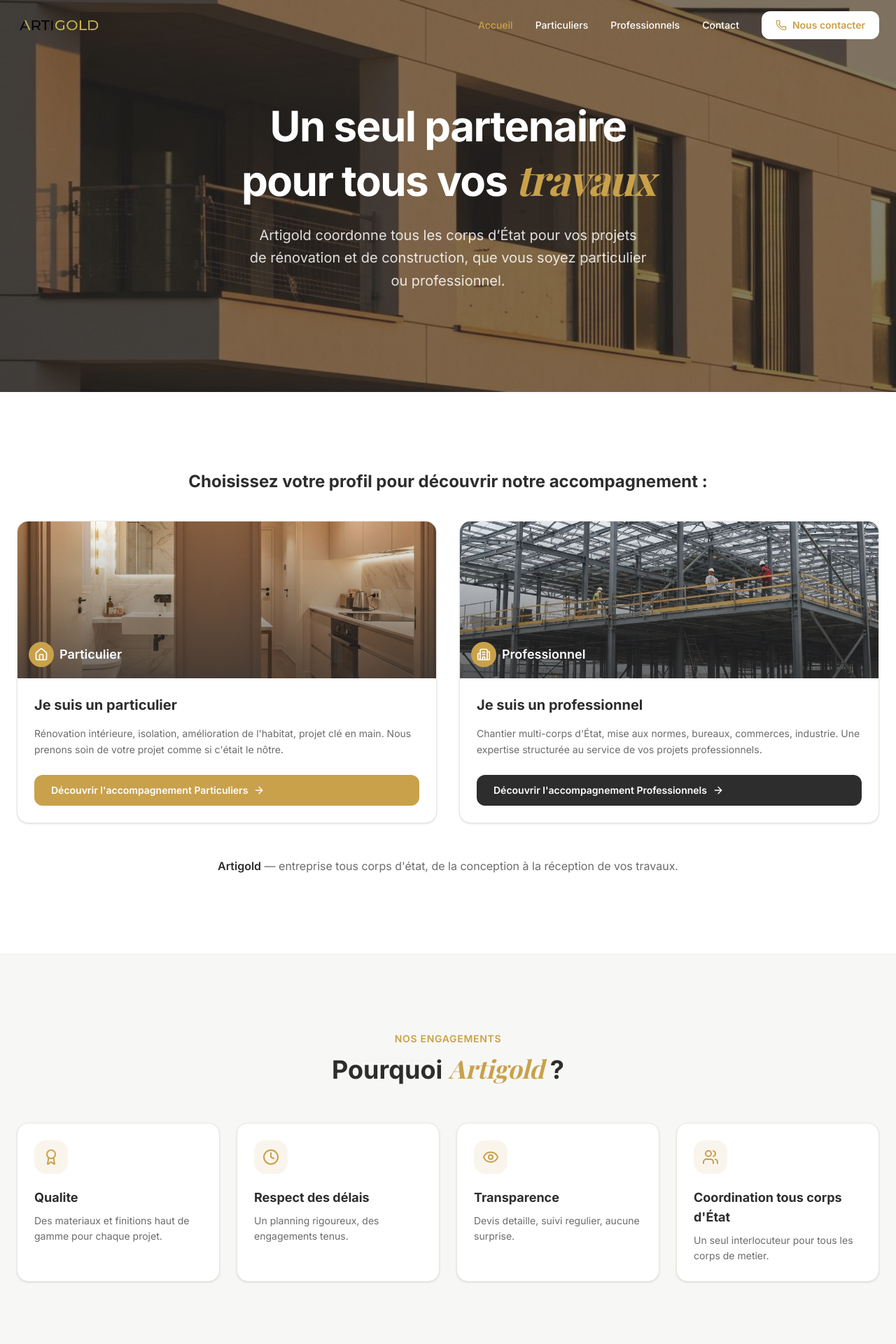
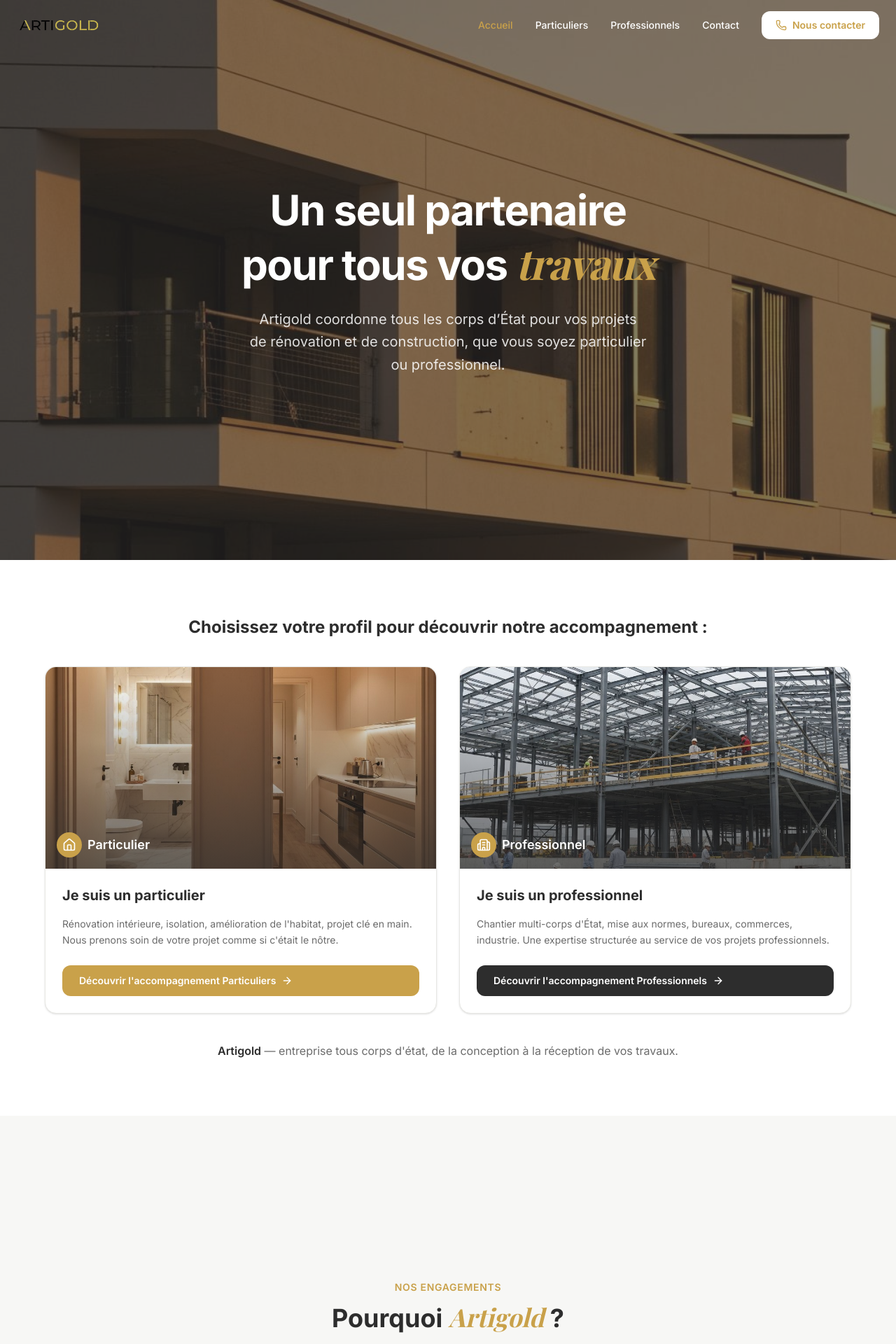
Before and after one commit to contact940/artic-gold, a Next.js app: page / in a window 1280 px wide. Shown: the top 1920 px of the page at 70% size. Built offline with nearby package versions, Linux system fonts and the light colour scheme; a web font is replaced by a local one.

Commit message:
add animation to home page

```diff
--- a/app/page.tsx
+++ b/app/page.tsx
@@ -1,14 +1,80 @@
+"use client"
+
+import { useRef } from "react"
 import Image from "next/image"
 import Link from "next/link"
 import { ArrowRight, Home, Building2, Award, Clock, Eye, Users } from "lucide-react"
-import { SectionWrapper } from "@/components/section-wrapper"
+import { motion, useScroll, useTransform } from "motion/react"
 import { FadeIn } from "@/components/fade-in"
 
+const pillars = [
+  {
+    icon: Award,
+    title: "Qualite",
+    description: "Des materiaux et finitions haut de gamme pour chaque projet.",
+  },
+  {
+    icon: Clock,
+    title: "Respect des délais",
+    description: "Un planning rigoureux, des engagements tenus.",
+  },
+  {
+    icon: Eye,
+    title: "Transparence",
+    description: "Devis detaille, suivi regulier, aucune surprise.",
+  },
+  {
+    icon: Users,
+    title: "Coordination tous corps d'État",
+    description: "Un seul interlocuteur pour tous les corps de metier.",
+  },
+]
+
 export default function LandingPage() {
+  // ── Hero parallax ──────────────────────────────────────────────
+  const heroRef = useRef<HTMLElement>(null)
+  const { scrollYProgress: heroProgress } = useScroll({
+    target: heroRef,
+    offset: ["start start", "end start"],
+  })
+  // Image drifts down relative to section as page scrolls → classic parallax depth
+  const heroImageY = useTransform(heroProgress, [0, 1], ["0px", "80px"])
+  // Image progressively blurs as the section scrolls off screen
+  const heroBlur = useTransform(heroProgress, [0, 0.75], ["blur(0px)", "blur(18px)"])
+  // Content fades out and drifts up as hero scrolls off screen
+  const heroContentY = useTransform(heroProgress, [0, 0.6], ["0px", "-40px"])
+  const heroOpacity = useTransform(heroProgress, [0, 0.55], [1, 0])
+
+  // ── Choice Cards horizontal scroll ────────────────────────────
+  // 200vh outer = 100vh sticky + 100vh scroll room → drives 2 slides (track: 200vw, x: 0% → −50%)
+  const choiceRef = useRef<HTMLDivElement>(null)
+  const { scrollYProgress: choiceProgress } = useScroll({
+    target: choiceRef,
+    offset: ["start start", "end end"],
+  })
+  const choiceX = useTransform(choiceProgress, [0, 1], ["0%", "-50%"])
+
+  // ── Pillars horizontal scroll ──────────────────────────────────
+  // 400vh outer = 100vh sticky + 300vh scroll room → drives 4 slides (track: 400vw, x: 0% → −75%)
+  const pillarsRef = useRef<HTMLDivElement>(null)
+  const { scrollYProgress: pillarsProgress } = useScroll({
+    target: pillarsRef,
+    offset: ["start start", "end end"],
+  })
+  const pillarsX = useTransform(pillarsProgress, [0, 1], ["0%", "-75%"])
+
   return (
     <>
-      {/* Hero */}
-      <section className="relative flex min-h-[70vh] items-center justify-center overflow-hidden">
+      {/* ── Hero — Parallax scroll ── */}
+      <section
+        ref={heroRef}
+        className="relative flex min-h-screen items-center justify-center overflow-hidden"
+      >
+        {/* Oversized image layer: extra bottom absorbs the 80px parallax drift */}
+        <motion.div
+          className="absolute inset-x-0"
+          style={{ top: "-5%", bottom: "-20%", y: heroImageY, filter: heroBlur }}
+        >
           <Image
             src="/images/hero-home.jpg"
             alt="Projet de construction Artigold"
@@ -16,14 +82,16 @@ export default function LandingPage() {
             className="object-cover"
             priority
           />
+        </motion.div>
         <div className="absolute inset-0 bg-foreground/60" />
-        <div className="relative z-10 px-6 py-20 text-center">
+        <motion.div
+          className="relative z-10 px-6 py-20 text-center"
+          style={{ y: heroContentY, opacity: heroOpacity }}
+        >
           <FadeIn>
             <h1 className="mx-auto max-w-3xl text-balance text-4xl font-bold leading-tight tracking-tight text-background md:text-5xl lg:text-6xl">
               Un seul partenaire pour tous vos
               <span className="font-playfair italic leading-tight tracking-tight text-gold">{" "}travaux</span>
-              {/* <span className="font-playfair italic leading-tight tracking-tight text-gold">rénover</span> */}
-              {/* {" ?"} */}
             </h1>
           </FadeIn>
           <FadeIn delay={150}>
@@ -31,21 +99,78 @@ export default function LandingPage() {
               Artigold coordonne tous les corps d’État pour vos projets de rénovation et de construction, que vous soyez particulier ou professionnel.
             </p>
           </FadeIn>
-        </div>
+        </motion.div>
       </section>
-      {/* Choice Cards */}
-      <SectionWrapper>
+
+      {/* ── Choice Cards — Desktop: side-by-side grid / Mobile: horizontal scroll ── */}
+
+      {/* DESKTOP (md+): both cards visible at once */}
+      <div className="hidden md:block bg-background px-8 py-20 lg:px-16">
+        <div className="mx-auto max-w-6xl">
           <FadeIn>
-          <div className="text-center">
-            <h2 className="mb-10 text-balance text-xl font-bold text-foreground md:text-2xl">
+            <h2 className="mb-10 text-center text-xl font-bold text-foreground md:text-2xl">
               Choisissez votre profil pour découvrir notre accompagnement :
             </h2>
+          </FadeIn>
+          <div className="grid gap-8 md:grid-cols-2">
+            {/* Particulier */}
+            <FadeIn delay={0}>
+              <div className="group relative overflow-hidden rounded-2xl border border-border bg-card shadow-sm transition-shadow hover:shadow-lg">
+                <div className="relative h-72 overflow-hidden">
+                  <Image src="/images/card-particulier.jpg" alt="Rénovation d'intérieur pour particuliers" fill className="object-cover transition-transform duration-500 group-hover:scale-105" />
+                  <div className="absolute inset-0 bg-linear-to-t from-foreground/70 to-transparent" />
+                  <div className="absolute bottom-4 left-4 flex items-center gap-2">
+                    <div className="rounded-full bg-gold p-2"><Home className="h-5 w-5 text-primary-foreground" /></div>
+                    <span className="text-lg font-semibold text-background">Particulier</span>
+                  </div>
+                </div>
+                <div className="flex flex-col gap-4 p-6">
+                  <h2 className="text-xl font-bold text-card-foreground">Je suis un particulier</h2>
+                  <p className="text-sm leading-relaxed text-muted-foreground">Rénovation intérieure, isolation, amélioration de l{"'"}habitat, projet clé en main. Nous prenons soin de votre projet comme si c{"'"}était le nôtre.</p>
+                  <Link href="/particulier" className="mt-2 inline-flex items-center gap-2 rounded-lg bg-gold px-6 py-3 text-sm font-semibold text-primary-foreground transition-colors hover:bg-gold-dark">{"Découvrir l'accompagnement Particuliers"}<ArrowRight className="h-4 w-4" /></Link>
+                </div>
               </div>
             </FadeIn>
-        <div className="grid gap-8 md:grid-cols-2">
-          {/* Particulier Card */}
-          <FadeIn delay={0}>
+            {/* Professionnel */}
+            <FadeIn delay={150}>
               <div className="group relative overflow-hidden rounded-2xl border border-border bg-card shadow-sm transition-shadow hover:shadow-lg">
+                <div className="relative h-72 overflow-hidden">
+                  <Image src="/images/card-professionnel.jpg" alt="Projets BTP pour professionnels" fill className="object-cover transition-transform duration-500 group-hover:scale-105" />
+                  <div className="absolute inset-0 bg-linear-to-t from-foreground/70 to-transparent" />
+                  <div className="absolute bottom-4 left-4 flex items-center gap-2">
+                    <div className="rounded-full bg-gold p-2"><Building2 className="h-5 w-5 text-primary-foreground" /></div>
+                    <span className="text-lg font-semibold text-background">Professionnel</span>
+                  </div>
+                </div>
+                <div className="flex flex-col gap-4 p-6">
+                  <h2 className="text-xl font-bold text-card-foreground">Je suis un professionnel</h2>
+                  <p className="text-sm leading-relaxed text-muted-foreground">Chantier multi-corps d{"'"}État, mise aux normes, bureaux, commerces, industrie. Une expertise structurée au service de vos projets professionnels.</p>
+                  <Link href="/professionnel" className="mt-2 inline-flex items-center gap-2 rounded-lg bg-foreground px-6 py-3 text-sm font-semibold text-background transition-colors hover:bg-foreground/85">{"Découvrir l'accompagnement Professionnels"}<ArrowRight className="h-4 w-4" /></Link>
+                </div>
+              </div>
+            </FadeIn>
+          </div>
+          <FadeIn delay={300}>
+            <p className="mt-10 text-center text-base leading-relaxed text-muted-foreground">
+              <span className="font-semibold text-foreground">Artigold</span>{" "}— entreprise tous corps d{"'"}état, de la conception à la réception de vos travaux.
+            </p>
+          </FadeIn>
+        </div>
+      </div>
+
+      {/* MOBILE (< md): horizontal scroll one card at a time */}
+      <div ref={choiceRef} className="md:hidden relative h-[200vh]">
+        <div className="sticky top-0 flex h-screen flex-col items-center justify-center gap-10 overflow-hidden bg-background py-10">
+          <FadeIn>
+            <h2 className="px-6 text-center text-xl font-bold text-foreground">
+              Choisissez votre profil pour découvrir notre accompagnement :
+            </h2>
+          </FadeIn>
+          <div className="w-full overflow-hidden">
+            <motion.div className="flex w-[200vw]" style={{ x: choiceX }}>
+              {/* Slide 1 — Particulier */}
+              <div className="flex w-screen items-center justify-center px-6">
+                <div className="group relative w-full max-w-xl overflow-hidden rounded-2xl border border-border bg-card shadow-sm transition-shadow hover:shadow-lg">
                   <div className="relative h-56 overflow-hidden">
                     <Image
                       src="/images/card-particulier.jpg"
@@ -58,19 +183,14 @@ export default function LandingPage() {
                       <div className="rounded-full bg-gold p-2">
                         <Home className="h-5 w-5 text-primary-foreground" />
                       </div>
-                  <span className="text-lg font-semibold text-background">
-                    Particulier
-                  </span>
+                      <span className="text-lg font-semibold text-background">Particulier</span>
                     </div>
                   </div>
                   <div className="flex flex-col gap-4 p-6">
-                <h2 className="text-xl font-bold text-card-foreground">
-                  Je suis un particulier
-                </h2>
+                    <h2 className="text-xl font-bold text-card-foreground">Je suis un particulier</h2>
                     <p className="text-sm leading-relaxed text-muted-foreground">
-                  Rénovation intérieure, isolation, amélioration de
-                  l{"'"}habitat, projet clé en main. Nous prenons soin de votre
-                  projet comme si c{"'"}était le nôtre.
+                      Rénovation intérieure, isolation, amélioration de l{"'"}habitat, projet clé en
+                      main. Nous prenons soin de votre projet comme si c{"'"}était le nôtre.
                     </p>
                     <Link
                       href="/particulier"
@@ -81,11 +201,11 @@ export default function LandingPage() {
                     </Link>
                   </div>
                 </div>
-          </FadeIn>
+              </div>
 
-          {/* Professionnel Card */}
-          <FadeIn delay={150}>
-            <div className="group relative overflow-hidden rounded-2xl border border-border bg-card shadow-sm transition-shadow hover:shadow-lg">
+              {/* Slide 2 — Professionnel */}
+              <div className="flex w-screen items-center justify-center px-6">
+                <div className="group relative w-full max-w-xl overflow-hidden rounded-2xl border border-border bg-card shadow-sm transition-shadow hover:shadow-lg">
                   <div className="relative h-56 overflow-hidden">
                     <Image
                       src="/images/card-professionnel.jpg"
@@ -98,19 +218,14 @@ export default function LandingPage() {
                       <div className="rounded-full bg-gold p-2">
                         <Building2 className="h-5 w-5 text-primary-foreground" />
                       </div>
-                  <span className="text-lg font-semibold text-background">
-                    Professionnel
-                  </span>
+                      <span className="text-lg font-semibold text-background">Professionnel</span>
                     </div>
                   </div>
                   <div className="flex flex-col gap-4 p-6">
-                <h2 className="text-xl font-bold text-card-foreground">
-                  Je suis un professionnel
-                </h2>
+                    <h2 className="text-xl font-bold text-card-foreground">Je suis un professionnel</h2>
                     <p className="text-sm leading-relaxed text-muted-foreground">
-                  Chantier multi-corps d{"'"}État, mise aux normes, bureaux,
-                  commerces, industrie. Une expertise structurée au service de
-                  vos projets professionnels.
+                      Chantier multi-corps d{"'"}État, mise aux normes, bureaux, commerces, industrie.
+                      Une expertise structurée au service de vos projets professionnels.
                     </p>
                     <Link
                       href="/professionnel"
@@ -121,23 +236,26 @@ export default function LandingPage() {
                     </Link>
                   </div>
                 </div>
-          </FadeIn>
+              </div>
+            </motion.div>
+          </div>
+        </div>
       </div>
 
-        {/* Tagline */}
-        <FadeIn delay={300}>
-          <p className="mt-12 text-center text-base leading-relaxed text-muted-foreground">
+      {/* Tagline — mobile only (desktop version is inside the grid above) */}
+      <div className="md:hidden bg-background px-6 py-10">
+        <p className="text-center text-base leading-relaxed text-muted-foreground">
           <span className="font-semibold text-foreground">Artigold</span>
-            {" "}— entreprise tous corps d{"'"}état, de la conception à la
-            réception de vos travaux.
+          {" "}— entreprise tous corps d{"'"}état, de la conception à la réception de vos travaux.
         </p>
-        </FadeIn>
-      </SectionWrapper>
+      </div>
 
-      {/* Pourquoi Artigold ? */}
-      <SectionWrapper variant="muted">
+      {/* ── Pourquoi Artigold — Horizontal scroll ── */}
+      {/* 400vh outer: 100vh sticky + 300vh scroll room drives the 4-slide track */}
+      <div ref={pillarsRef} className="relative h-[400vh]">
+        <div className="sticky top-0 flex h-screen flex-col items-center justify-center gap-10 overflow-hidden bg-secondary py-16">
           <FadeIn>
-          <div className="text-center">
+            <div className="px-6 text-center">
               <p className="text-sm font-semibold uppercase tracking-wider text-gold">
                 Nos engagements
               </p>
@@ -146,60 +264,25 @@ export default function LandingPage() {
               </h2>
             </div>
           </FadeIn>
-        <div className="mt-14 grid gap-6 sm:grid-cols-2 lg:grid-cols-4">
-          {[
-            {
-              icon: Award,
-              title: "Qualite",
-              description:
-                "Des materiaux et finitions haut de gamme pour chaque projet.",
-            },
-            {
-              icon: Clock,
-              title: "Respect des délais",
-              description:
-                "Un planning rigoureux, des engagements tenus.",
-            },
-            {
-              icon: Eye,
-              title: "Transparence",
-              description:
-                "Devis detaille, suivi regulier, aucune surprise.",
-            },
-            {
-              icon: Users,
-              title: "Coordination tous corps d'État",
-              description:
-                "Un seul interlocuteur pour tous les corps de metier.",
-            },
-          ].map((pillar, i) => (
-            <FadeIn key={pillar.title} delay={i * 100}>
-              <div className="flex h-full flex-col rounded-2xl border border-border bg-card p-6 shadow-sm transition-shadow hover:shadow-md">
+          <div className="w-full overflow-hidden">
+            <motion.div className="flex w-[400vw]" style={{ x: pillarsX }}>
+              {pillars.map((pillar) => (
+                <div key={pillar.title} className="flex w-screen items-center justify-center px-6">
+                  <div className="flex w-full max-w-sm flex-col rounded-2xl border border-border bg-card p-8 shadow-sm transition-shadow hover:shadow-md">
                     <div className="flex h-12 w-12 items-center justify-center rounded-xl bg-gold/10">
                       <pillar.icon className="h-6 w-6 text-gold" />
                     </div>
-                <h3 className="mt-5 text-lg font-bold text-card-foreground">
-                  {pillar.title}
-                </h3>
+                    <h3 className="mt-5 text-lg font-bold text-card-foreground">{pillar.title}</h3>
                     <p className="mt-2 text-sm leading-relaxed text-muted-foreground">
                       {pillar.description}
                     </p>
                   </div>
-            </FadeIn>
+                </div>
               ))}
+            </motion.div>
           </div>
-        {/* <FadeIn delay={400}>
-          <div className="mt-10 text-center">
-            <Link
-              href="/histoire"
-              className="inline-flex items-center gap-2 text-sm font-semibold text-gold transition-colors hover:text-gold-dark"
-            >
-              {"Découvrir notre histoire"}
-              <ArrowRight className="h-4 w-4" />
-            </Link>
         </div>
-        </FadeIn> */}
-      </SectionWrapper>
+      </div>
     </>
   )
 }
--- a/package.json
+++ b/package.json
@@ -10,7 +10,6 @@
   },
   "dependencies": {
     "@hookform/resolvers": "^3.9.1",
-    "@vercel/analytics": "1.6.1",
     "@radix-ui/react-accordion": "1.2.12",
     "@radix-ui/react-alert-dialog": "1.1.15",
     "@radix-ui/react-aspect-ratio": "1.1.8",
@@ -38,6 +37,7 @@
     "@radix-ui/react-toggle": "1.1.10",
     "@radix-ui/react-toggle-group": "1.1.11",
     "@radix-ui/react-tooltip": "1.2.8",
+    "@vercel/analytics": "1.6.1",
     "autoprefixer": "^10.4.20",
     "class-variance-authority": "^0.7.1",
     "clsx": "^2.1.1",
@@ -46,6 +46,7 @@
     "embla-carousel-react": "8.6.0",
     "input-otp": "1.4.2",
     "lucide-react": "^0.564.0",
+    "motion": "^12.35.1",
     "next": "16.1.6",
     "next-themes": "^0.4.6",
     "react": "19.2.4",
```
Also changed, not shown: 1 other file (tests, documents, lock files or other folders). Lines whose indentation alone changed are shown as unchanged.
